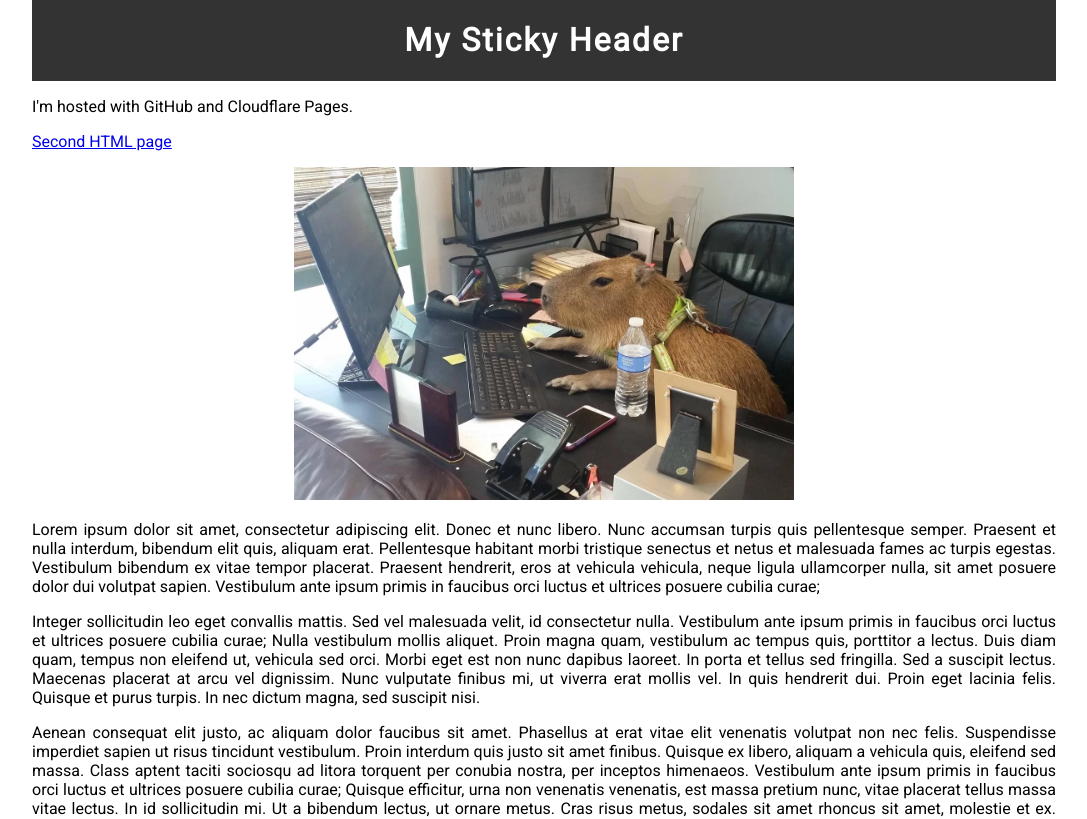
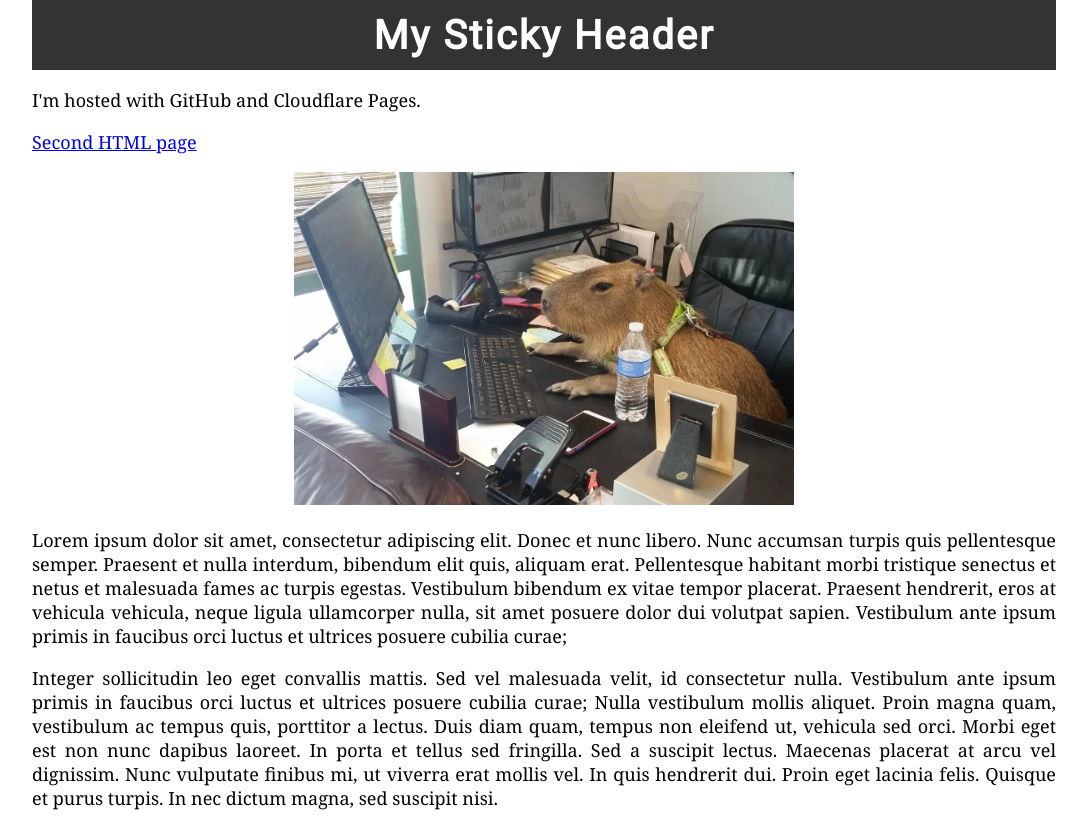
Before and after one commit to speedymaan/speedymaan.github.io, a plain HTML site: page index.html in a window 1280 px wide. Shown: the top 819 px of the page, without its empty margins (96-1183 px from the left). Drawn offline with Linux system fonts and the light colour scheme.

Commit message:
design changes

```diff
--- a/index.html
+++ b/index.html
@@ -2,6 +2,7 @@
 <html>
 <head>
 	<link href="https://fonts.googleapis.com/css?family=Roboto&display=swap" rel="stylesheet">
+	<link href='https://fonts.googleapis.com/css?family=Noto Serif' rel='stylesheet'>
     <link rel="stylesheet" type="text/css" href="styles.css">
 </head>
 <body>
--- a/styles.css
+++ b/styles.css
@@ -3,7 +3,7 @@ body {
     padding: 0;
     font-family: Arial, sans-serif;
     overflow-y: scroll; /* Always show a vertical scrollbar */
-    font-family: 'Roboto', sans-serif;
+/*    font-family: 'Roboto', sans-serif;*/
 }
 
 .container {
@@ -14,6 +14,7 @@ body {
 header {
     background-color: #333;
     color: #fff;
+    height: 70px; /* Adjust the height to your desired value */
     display: flex;
     align-items: center;
     justify-content: center;
@@ -31,3 +32,11 @@ header {
 header h1 {
     letter-spacing: 2px; /* Adjust the value as per your preference */
 }
+
+h1, h2, h3 {
+    font-family: 'Roboto', sans-serif; font-size: 40px;
+}
+
+p {
+  font-family: 'Noto Serif';font-size: 18px;
+}
```
Also changed, not shown: 2ndpage.html (+1 -0 lines).
